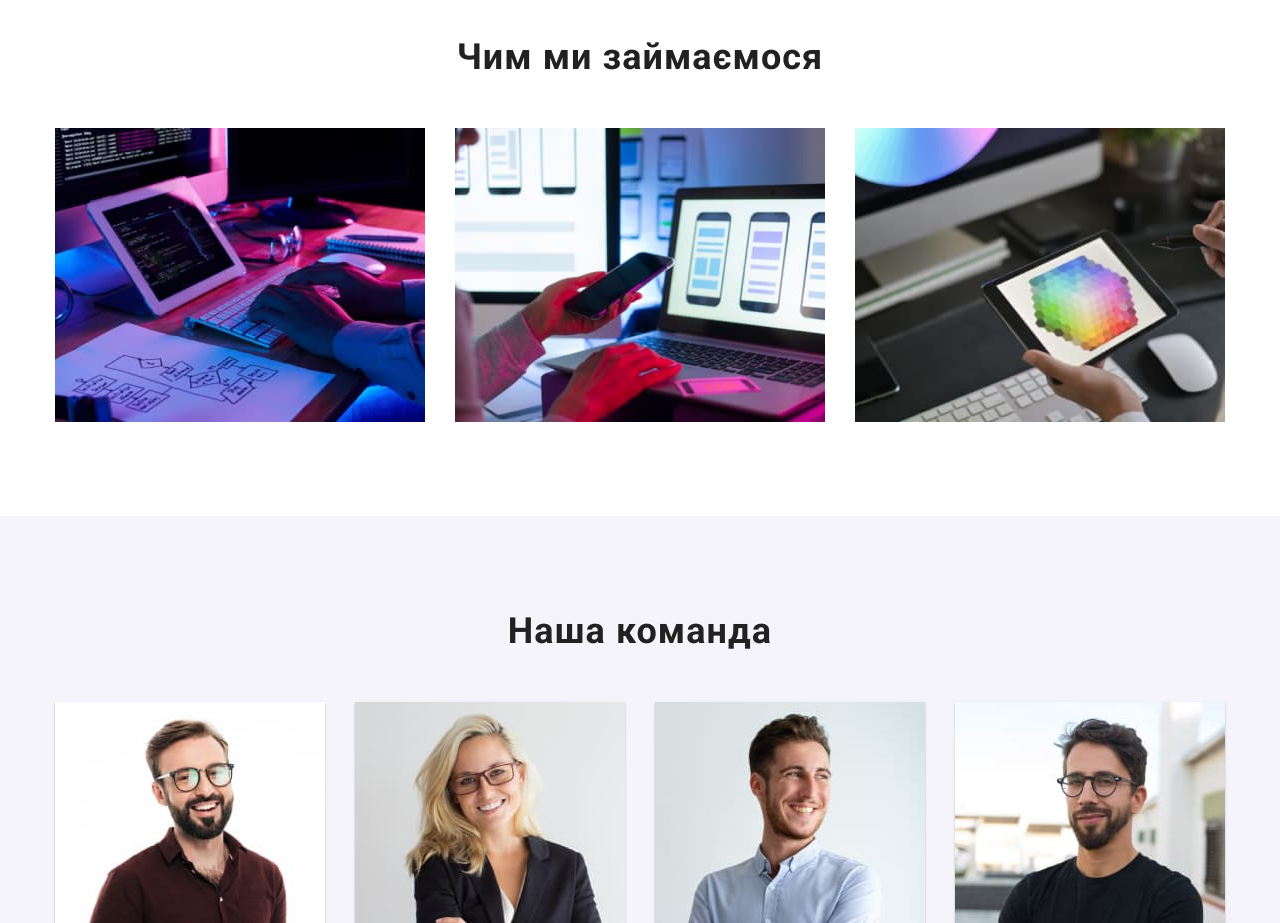
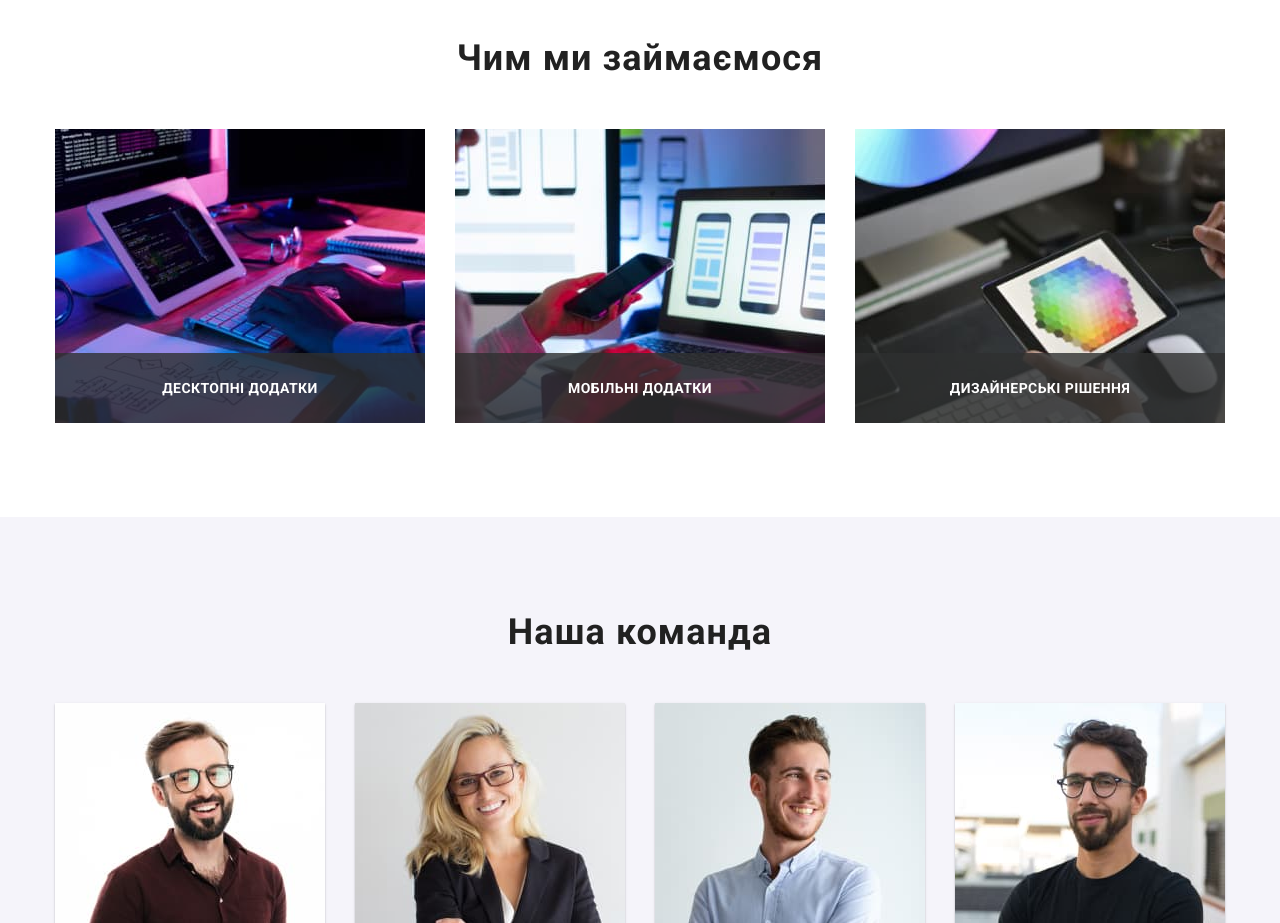
Before and after one commit to Deiws/goit-markup-hw-05, a plain HTML site: page index.html in a window 1280 px wide. Shown: the part 1080-2003 px from the top of the page. Drawn offline with nearby package versions, Linux system fonts and the light colour scheme.

Commit message:
виправив дз5

```diff
--- a/css/styles.css
+++ b/css/styles.css
@@ -31,14 +31,6 @@ body {
 
 /* ----------------HEADER----------------- */
 
-.line {
-  position: absolute;
-  display: block;
-  width: 1200px;
-  height: 0;
-  border: 1px solid #ececec;
-}
-
 .container {
   width: 1200px;
   padding-left: 15px;
@@ -60,8 +52,9 @@ body {
   text-decoration: none;
 }
 
-/* .header {
-} */
+.header {
+  border-bottom: 1px solid #ececec;
+}
 
 .logo {
   font-family: "Raleway", sans-serif;
@@ -383,8 +376,28 @@ img {
 }
 
 .boxes {
+
   width: calc((100%-60px) / 3);
+  position: relative;
 }
+
+.boxes-title {
+  display: flex;
+  align-items: center;
+  justify-content: center;
+  position: absolute;
+  bottom: 0;
+  width: 100%;
+  padding-top: 27px;
+  padding-bottom: 27px;
+  font-weight: 700;
+  font-size: 14px;
+  line-height: calc(16 / 14);
+  text-align: center;
+  letter-spacing: 0.03em;
+  text-transform: uppercase;
+  background-color: rgba(47, 48, 48, 0.8);
+color: rgba(255, 255, 255, 1);}
 
 .list-img {
   display: flex;
--- a/index.html
+++ b/index.html
@@ -127,6 +127,7 @@
           <h2 class="about-us">Чим ми займаємося</h2>
           <ul class="list-img">
             <li class="boxes">
+              <h3 class="boxes-title">десктопні додатки</h3>
               <img
                 src="./images/box1.jpg"
                 width="370"
@@ -135,6 +136,7 @@
               />
             </li>
             <li class="boxes">
+              <h3 class="boxes-title">мобільні додатки</h3>
               <img
                 src="./images/box2.jpg"
                 width="370"
@@ -143,6 +145,7 @@
               />
             </li>
             <li class="boxes">
+              <h3 class="boxes-title">дизайнерські рішення</h3>
               <img
                 src="./images/box3.jpg"
                 width="370"
```
Also changed, not shown: portfolio.html (+0 -1 lines).
